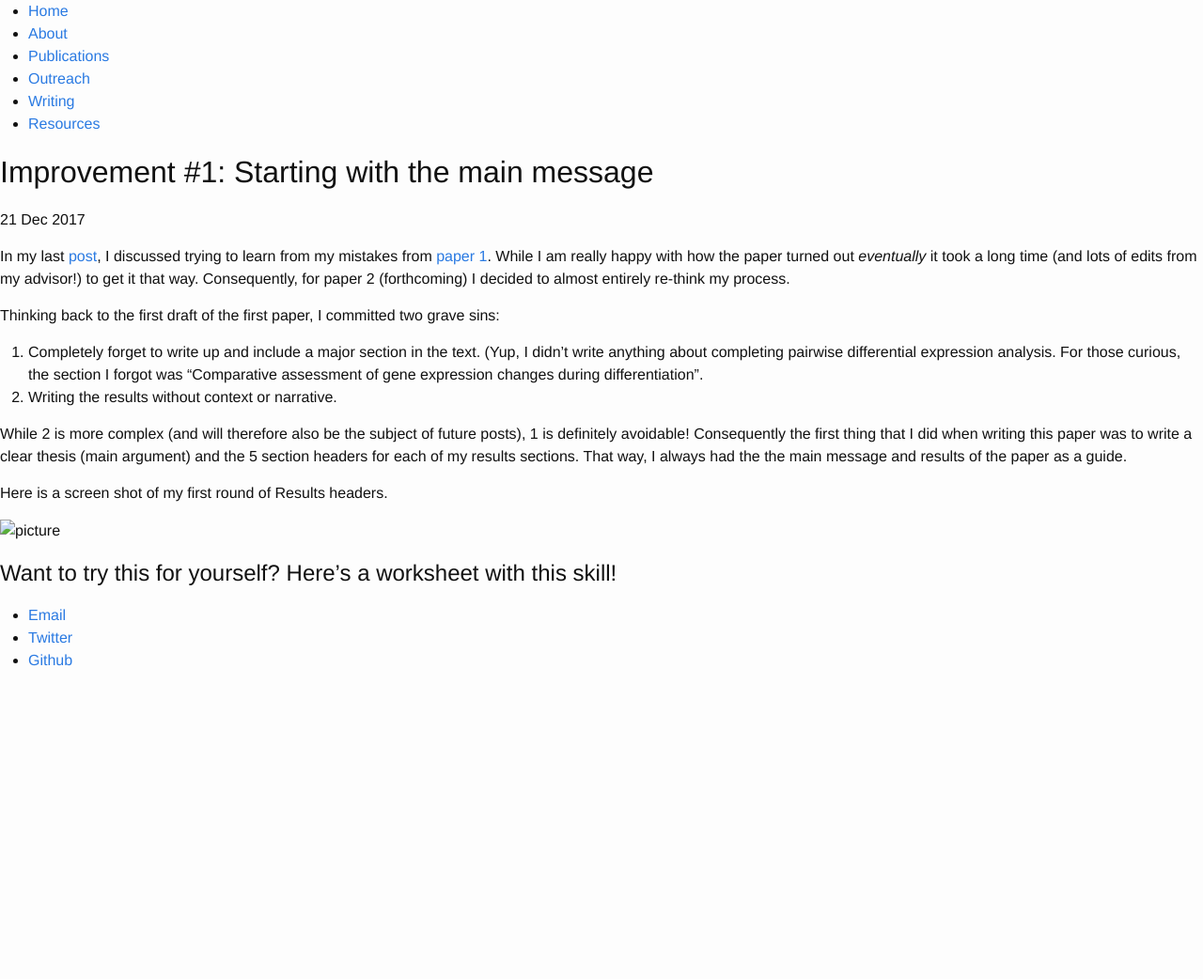
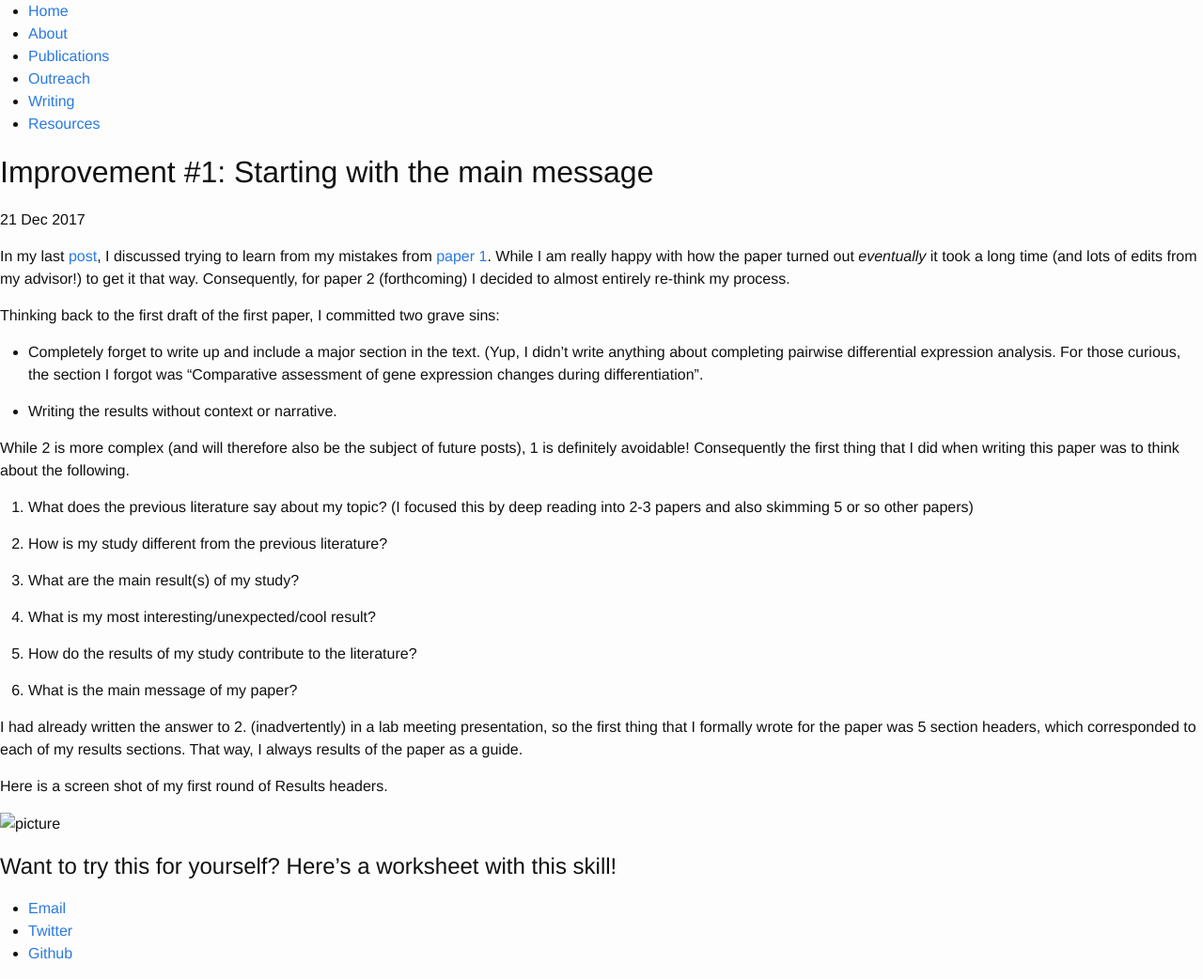
Before and after one commit to Lauren-Blake/Lauren-Blake.github.io, a Jekyll site: the page built from _posts/2017-12-21-improvement1.md, in a window 1280 px wide. Shown: the whole page at 94% size. Built offline with Jekyll 4.4.1, drawn with Linux system fonts in a browser that asks for light colours; before the commit the page ends 900 px from its top, so only the background shows below that.

Commit message:
add questions

```diff
--- a/_posts/2017-12-21-improvement1.md
+++ b/_posts/2017-12-21-improvement1.md
@@ -8,10 +8,25 @@
 
 Thinking back to the first draft of the first paper, I committed two grave sins:
 
-1. Completely forget to write up and include a major section in the text. (Yup, I didn't write anything about completing pairwise differential expression analysis. For those curious, the section I forgot was "Comparative assessment of gene expression changes during differentiation".
-2. Writing the results without context or narrative.
+* Completely forget to write up and include a major section in the text. (Yup, I didn't write anything about completing pairwise differential expression analysis. For those curious, the section I forgot was "Comparative assessment of gene expression changes during differentiation".
 
-While 2 is more complex (and will therefore also be the subject of future posts), 1 is definitely avoidable! Consequently the first thing that I did when writing this paper was to write a clear thesis (main argument) and the 5 section headers for each of my results sections. That way, I always had the the main message and results of the paper as a guide.
+* Writing the results without context or narrative.
+
+While 2 is more complex (and will therefore also be the subject of future posts), 1 is definitely avoidable! Consequently the first thing that I did when writing this paper was to think about the following.
+
+1. What does the previous literature say about my topic? (I focused this by deep reading into 2-3 papers and also skimming 5 or so other papers)
+
+2. How is my study different from the previous literature?
+
+3. What are the main result(s) of my study?
+
+4. What is my most interesting/unexpected/cool result?
+
+5. How do the results of my study contribute to the literature?
+
+6. What is the main message of my paper?
+
+I had already written the answer to 2. (inadvertently) in a lab meeting presentation, so the first thing that I formally wrote for the paper was 5 section headers, which corresponded to each of my results sections. That way, I always results of the paper as a guide.
 
 Here is a screen shot of my first round of Results headers.
 
```
